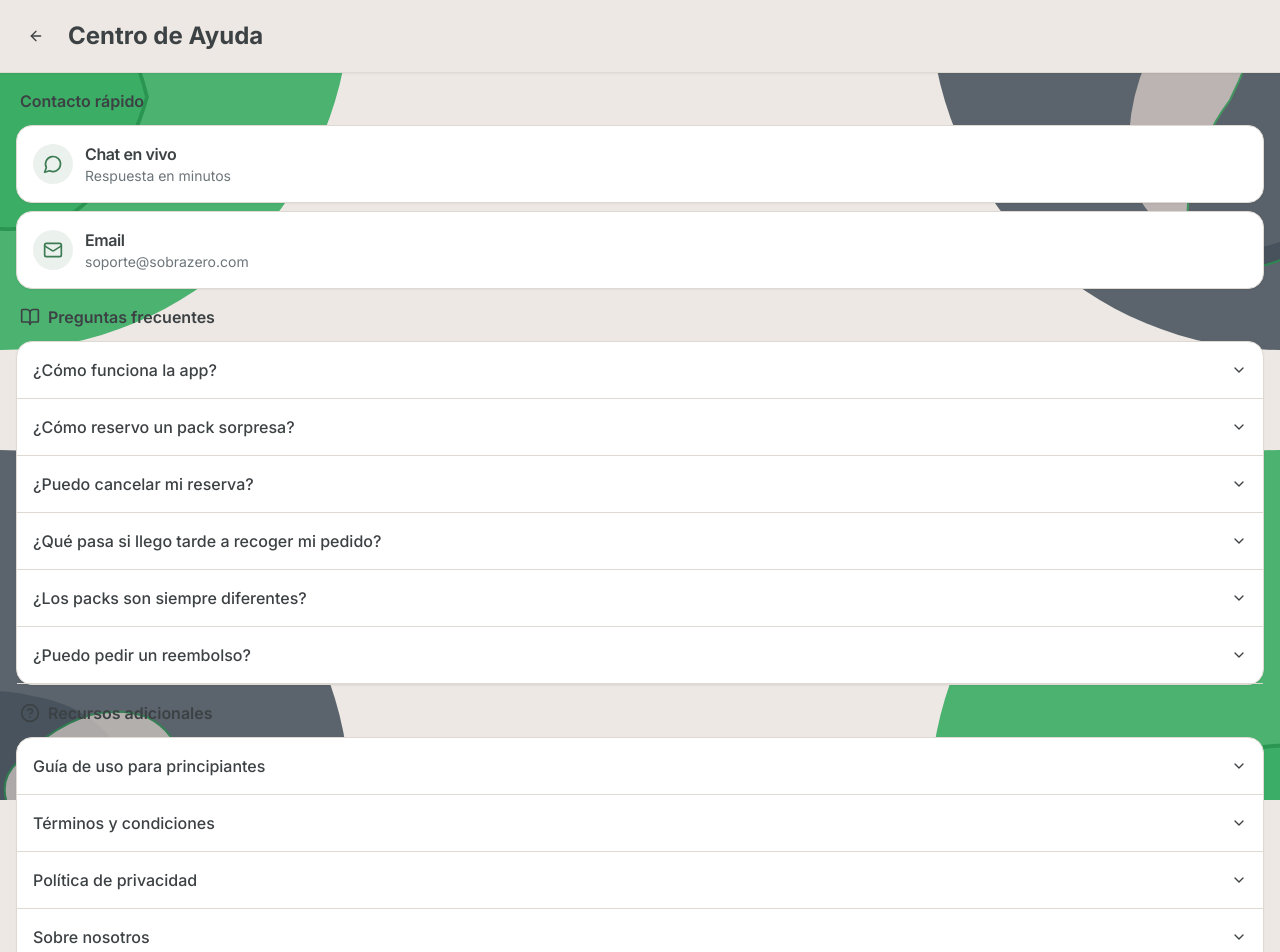
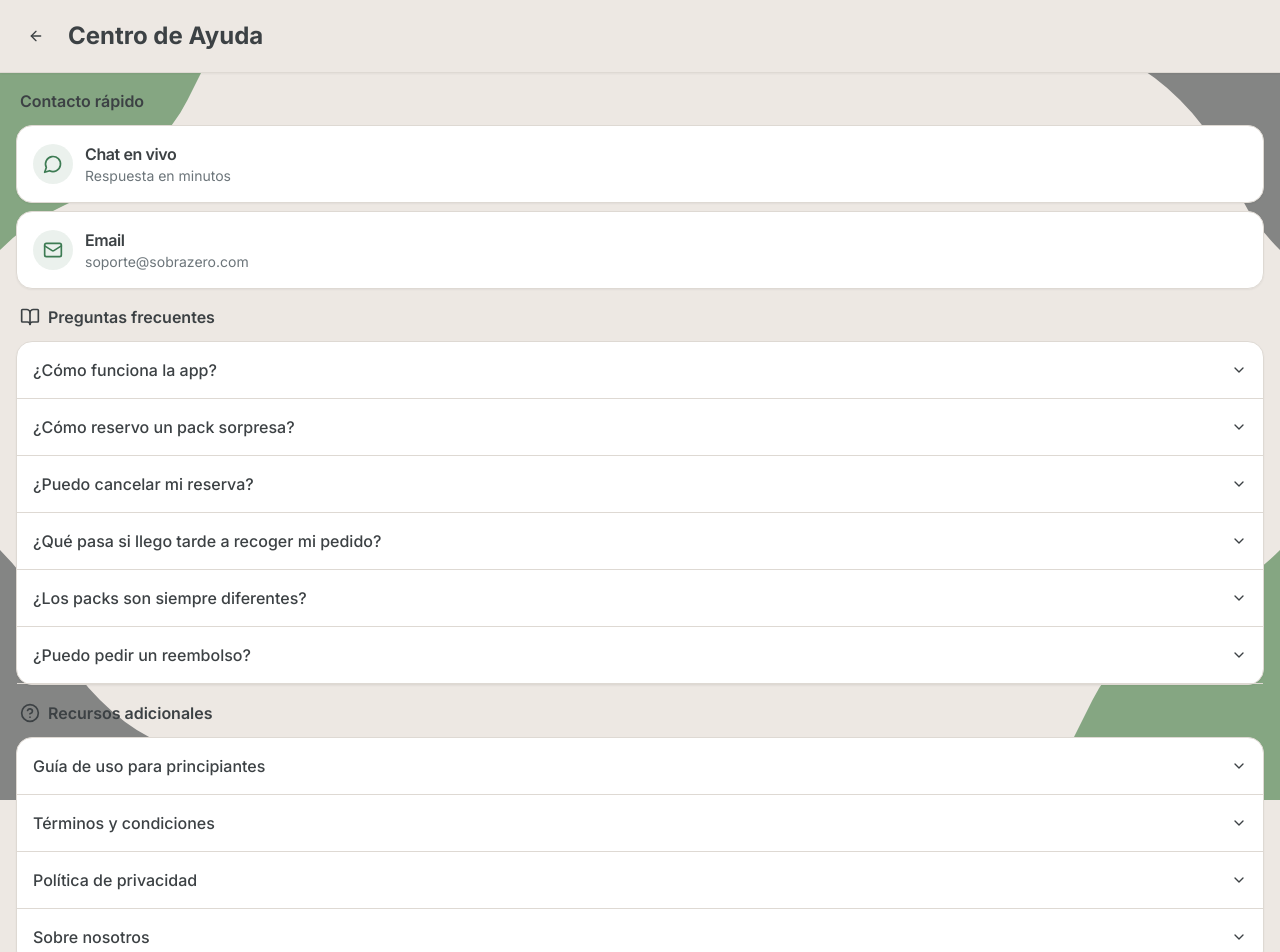
Before and after one commit to TomasMisrahi/sobrazero-eco-deal, a React (Vite) app: page /perfil/centro-ayuda in a window 1280 px wide. Shown: the top 952 px of the page. Built offline with nearby package versions, Linux system fonts and the light colour scheme; the HTML template or start-up script is replaced by a standard one.

Commit message:
Refactor decorative shapes
Update decorative shapes to use smaller, more opaque, and wavy circles with specific hex colors for green and gray. Remove any other decorative elements not related to these circles.

```diff
--- a/src/components/DecorativeShapes.tsx
+++ b/src/components/DecorativeShapes.tsx
@@ -1,131 +1,51 @@
 const DecorativeShapes = () => {
   return (
     <div className="fixed inset-0 pointer-events-none z-0 overflow-hidden">
-      {/* Top Left - Quarter circle GREEN */}
+      {/* Top Left - Quarter circle GREEN with wavy edge */}
       <svg
-        className="absolute top-0 left-0 w-[350px] h-[350px]"
+        className="absolute top-0 left-0 w-[250px] h-[250px]"
         viewBox="0 0 200 200"
-        style={{ opacity: 0.9 }}
+        style={{ opacity: 0.6 }}
       >
         <path
-          d="M 0 0 L 0 200 A 200 200 0 0 0 200 0 Z"
-          fill="hsl(142, 50%, 45%)"
+          d="M 0 0 L 0 200 Q 20 180 40 170 Q 60 160 80 150 Q 100 140 120 120 Q 140 100 150 80 Q 160 60 170 40 Q 180 20 200 0 Z"
+          fill="#407b41"
         />
       </svg>
 
-      {/* Top Left - Green blob with stroke */}
+      {/* Top Right - Quarter circle GRAY with wavy edge */}
       <svg
-        className="absolute -top-32 -left-32 w-[500px] h-[500px]"
-        viewBox="0 0 400 400"
-        style={{ opacity: 0.85 }}
+        className="absolute top-0 right-0 w-[250px] h-[250px]"
+        viewBox="0 0 200 200"
+        style={{ opacity: 0.6 }}
       >
         <path
-          d="M0,150 Q50,50 150,80 Q200,100 220,180 Q200,250 150,280 Q80,300 20,250 Q-10,200 0,150 Z"
-          fill="hsl(142, 50%, 45%)"
-          stroke="hsl(142, 60%, 35%)"
-          strokeWidth="3"
+          d="M 200 0 L 200 200 Q 180 180 170 160 Q 160 140 150 120 Q 140 100 120 80 Q 100 60 80 50 Q 60 40 40 30 Q 20 20 0 0 Z"
+          fill="#3e4345"
         />
       </svg>
 
-      {/* Top Right - Quarter circle GRAY */}
+      {/* Bottom Left - Quarter circle GRAY with wavy edge */}
       <svg
-        className="absolute top-0 right-0 w-[350px] h-[350px]"
+        className="absolute bottom-0 left-0 w-[250px] h-[250px]"
         viewBox="0 0 200 200"
-        style={{ opacity: 0.85 }}
+        style={{ opacity: 0.6 }}
       >
         <path
-          d="M 200 0 L 200 200 A 200 200 0 0 1 0 0 Z"
-          fill="hsl(210, 15%, 30%)"
+          d="M 0 200 L 0 0 Q 20 20 30 40 Q 40 60 50 80 Q 60 100 80 120 Q 100 140 120 150 Q 140 160 160 170 Q 180 180 200 200 Z"
+          fill="#3e4345"
         />
       </svg>
 
-      {/* Top Right - Beige blob */}
+      {/* Bottom Right - Quarter circle GREEN with wavy edge */}
       <svg
-        className="absolute -top-24 -right-24 w-[450px] h-[450px]"
-        viewBox="0 0 400 400"
-        style={{ opacity: 0.7 }}
+        className="absolute bottom-0 right-0 w-[250px] h-[250px]"
+        viewBox="0 0 200 200"
+        style={{ opacity: 0.6 }}
       >
         <path
-          d="M250,0 Q350,50 380,150 Q390,220 350,280 Q300,320 240,300 Q180,280 180,220 Q180,150 220,100 Q240,50 250,0 Z"
-          fill="hsl(20, 25%, 85%)"
-        />
-      </svg>
-
-      {/* Top Right - Dark gray blob with green stroke */}
-      <svg
-        className="absolute top-0 -right-20 w-[400px] h-[400px]"
-        viewBox="0 0 400 400"
-        style={{ opacity: 0.8 }}
-      >
-        <path
-          d="M300,20 Q380,80 390,160 Q380,220 340,250 Q290,280 250,260 Q220,240 230,190 Q240,140 270,100 Q290,60 300,20 Z"
-          fill="hsl(210, 15%, 30%)"
-          stroke="hsl(142, 60%, 35%)"
-          strokeWidth="2"
-        />
-      </svg>
-
-      {/* Bottom Left - Quarter circle GRAY */}
-      <svg
-        className="absolute bottom-0 left-0 w-[350px] h-[350px]"
-        viewBox="0 0 200 200"
-        style={{ opacity: 0.85 }}
-      >
-        <path
-          d="M 0 200 L 0 0 A 200 200 0 0 1 200 200 Z"
-          fill="hsl(210, 15%, 30%)"
-        />
-      </svg>
-
-      {/* Bottom Left - Dark gray blob */}
-      <svg
-        className="absolute -bottom-28 -left-28 w-[480px] h-[480px]"
-        viewBox="0 0 400 400"
-        style={{ opacity: 0.75 }}
-      >
-        <path
-          d="M0,280 Q40,200 120,220 Q180,230 200,280 Q210,340 170,370 Q110,400 50,380 Q-10,350 0,280 Z"
-          fill="hsl(210, 15%, 30%)"
-        />
-      </svg>
-
-      {/* Bottom Left - Beige blob with green stroke */}
-      <svg
-        className="absolute -bottom-16 left-0 w-[420px] h-[420px]"
-        viewBox="0 0 400 400"
-        style={{ opacity: 0.65 }}
-      >
-        <path
-          d="M20,300 Q80,240 140,260 Q180,280 170,330 Q150,370 100,380 Q40,390 10,350 Q-5,320 20,300 Z"
-          fill="hsl(20, 25%, 85%)"
-          stroke="hsl(142, 60%, 35%)"
-          strokeWidth="2"
-        />
-      </svg>
-
-      {/* Bottom Right - Quarter circle GREEN */}
-      <svg
-        className="absolute bottom-0 right-0 w-[350px] h-[350px]"
-        viewBox="0 0 200 200"
-        style={{ opacity: 0.9 }}
-      >
-        <path
-          d="M 200 200 L 200 0 A 200 200 0 0 0 0 200 Z"
-          fill="hsl(142, 50%, 45%)"
-        />
-      </svg>
-
-      {/* Bottom Right - Green blob */}
-      <svg
-        className="absolute -bottom-36 -right-36 w-[520px] h-[520px]"
-        viewBox="0 0 400 400"
-        style={{ opacity: 0.8 }}
-      >
-        <path
-          d="M300,250 Q380,280 390,340 Q380,390 330,400 Q260,410 220,380 Q180,350 200,300 Q220,260 270,250 Q290,245 300,250 Z"
-          fill="hsl(142, 50%, 45%)"
-          stroke="hsl(142, 60%, 35%)"
-          strokeWidth="3"
+          d="M 200 200 L 200 0 Q 180 20 160 30 Q 140 40 120 50 Q 100 60 80 80 Q 60 100 50 120 Q 40 140 30 160 Q 20 180 0 200 Z"
+          fill="#407b41"
         />
       </svg>
     </div>
```
